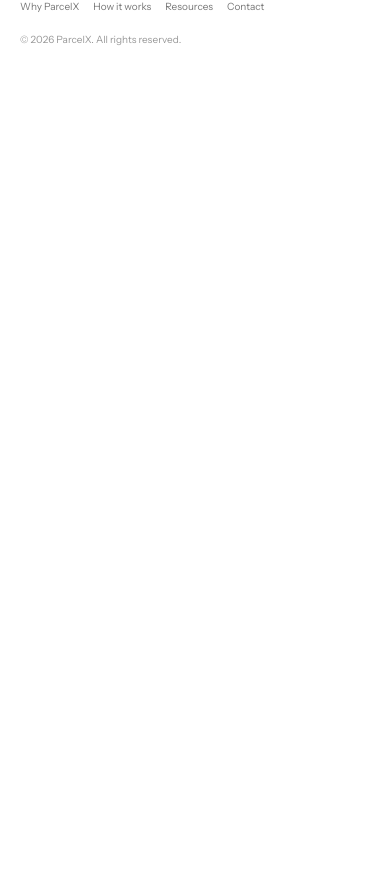
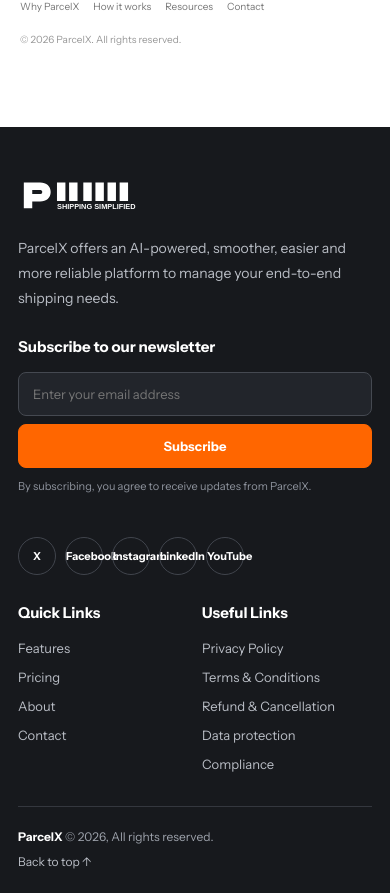
Before and after one commit to anshulsaxena21/px-new-pages, a React (Vite) app: page / in a window 390 px wide. Shown: the part 9177-10070 px from the top of the page. Before the commit the page ends 9248 px from the top, so only its background shows below. Built offline with nearby package versions, Linux system fonts and the light colour scheme.

Commit message:
Add responsive footer to fulfillment landing page

```diff
--- a/src/pages/Fulfillment.jsx
+++ b/src/pages/Fulfillment.jsx
@@ -1,6 +1,7 @@
 import React, { useState } from "react";
 import { ArrowUpRight, ArrowRight, Check, Boxes, PackageCheck, Warehouse, Truck, RefreshCw, BarChart3, ShieldCheck, Menu, X, ChevronDown, Play, Zap, Clock3, MapPin, Headset } from "lucide-react";
 import "./Fulfillment.css";
+import Footer from "../includes/Footer.jsx";
 
 const imageAssets = import.meta.glob("../images/fullfillment/*", { eager: true, query: "?url", import: "default" });
 const A = (name) => imageAssets[`../images/fullfillment/${name}`] || "";
@@ -49,5 +50,6 @@
   <section className="resources-section section-space" id="resources"><div className="section-wrap"><div className="section-heading"><div><div className="eyebrow">THE PARCELX JOURNAL</div><h2>Ideas for your <span>next move.</span></h2></div><a className="text-link orange-link" href="#contact">Explore more insights <ArrowRight size={17}/></a></div><div className="article-grid">{articles.map(([tag,title,desc,img],i)=><article className="article-card" key={title}><div className="article-image"><Image src={A(img)} alt="" className="article-photo"/><span className="article-index">0{i+1}</span></div><div className="article-content"><div className="article-tag">{tag}</div><h3>{title}</h3><p>{desc}</p><a href="#contact" aria-label={`Learn more: ${title}`}><ArrowUpRight size={18}/></a></div></article>)}</div></div></section>
   <section className="contact-section section-wrap" id="contact"><div className="contact-panel"><div className="contact-decoration decoration-one"></div><div className="contact-decoration decoration-two"></div><div className="contact-content"><div className="eyebrow light-eyebrow"><span></span> READY WHEN YOU ARE</div><h2>Let’s get your<br/>orders moving.</h2><p>Tell us where you want to go. We’ll help you explore a fulfillment setup that fits your business.</p><a className="button button-light" href="https://parcelx.in/" target="_blank" rel="noreferrer">Talk to ParcelX <ArrowUpRight size={18}/></a></div><div className="contact-art"><div className="contact-box box-back"></div><div className="contact-box box-front"><span>PX</span><div className="box-tape"></div></div><div className="contact-ring ring-one"></div><div className="contact-ring ring-two"></div></div></div></section>
   <footer className="site-footer section-wrap"><a className="brand footer-brand" href="#top"><span className="brand-mark">P<span>X</span></span><span>parcel<span className="brand-x">X</span></span></a><p>Moving business forward, one order at a time.</p><div className="footer-links"><a href="#benefits">Why ParcelX</a><a href="#workflow">How it works</a><a href="#resources">Resources</a><a href="#contact">Contact</a></div><small>© {new Date().getFullYear()} ParcelX. All rights reserved.</small></footer>
+ <Footer />
  </main>;
 }
```
